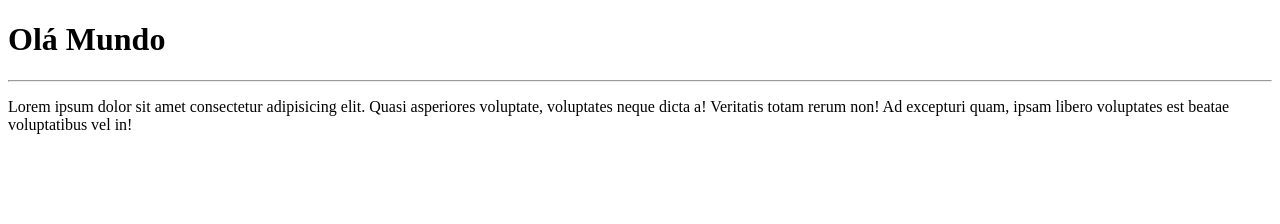
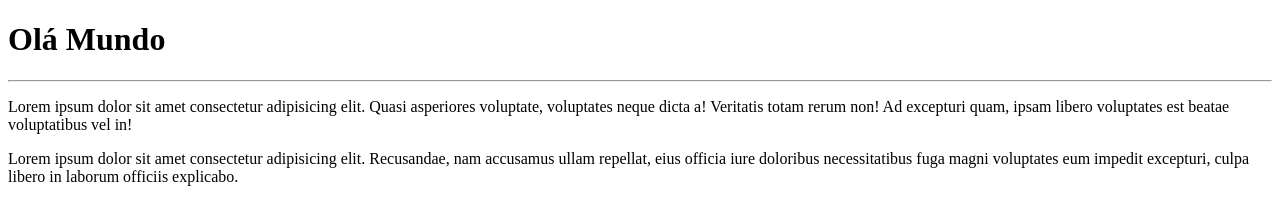
Before and after one commit to DanielTrovao/GitHub-CursoEmVideo, a plain HTML site: page index.html in a window 1280 px wide. Drawn offline with Linux system fonts and the light colour scheme.

Commit message:
Update index.html

```diff
--- a/index.html
+++ b/index.html
@@ -9,5 +9,6 @@
     <h1>Olá Mundo</h1>
     <hr>
     <p>Lorem ipsum dolor sit amet consectetur adipisicing elit. Quasi asperiores voluptate, voluptates neque dicta a! Veritatis totam rerum non! Ad excepturi quam, ipsam libero voluptates est beatae voluptatibus vel in!</p>
+    <p>Lorem ipsum dolor sit amet consectetur adipisicing elit. Recusandae, nam accusamus ullam repellat, eius officia iure doloribus necessitatibus fuga magni voluptates eum impedit excepturi, culpa libero in laborum officiis explicabo.</p>
 </body>
 </html>
```
